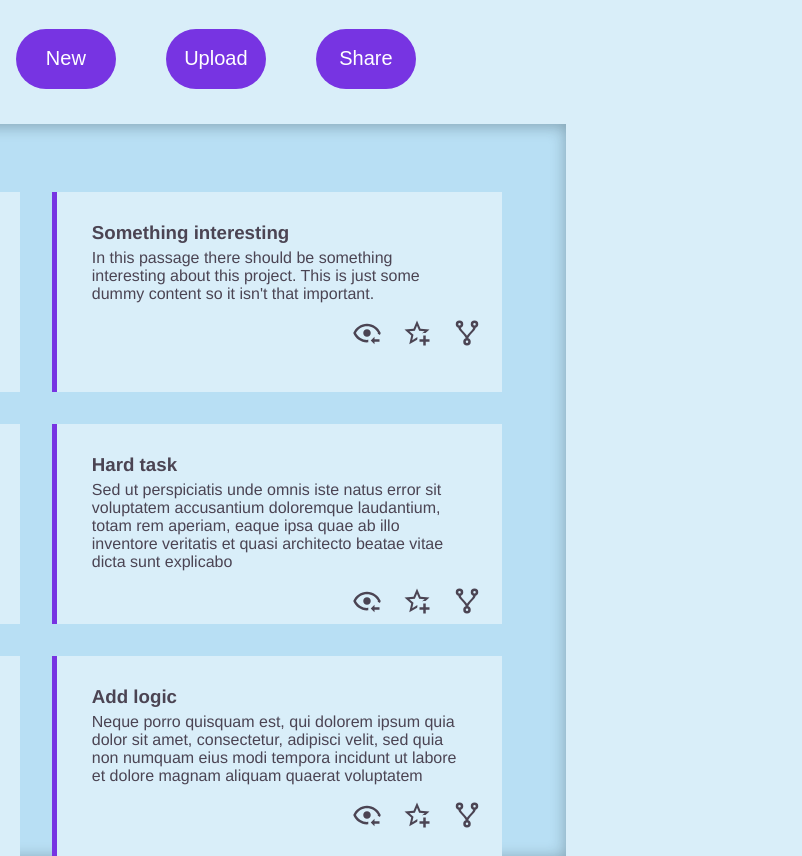
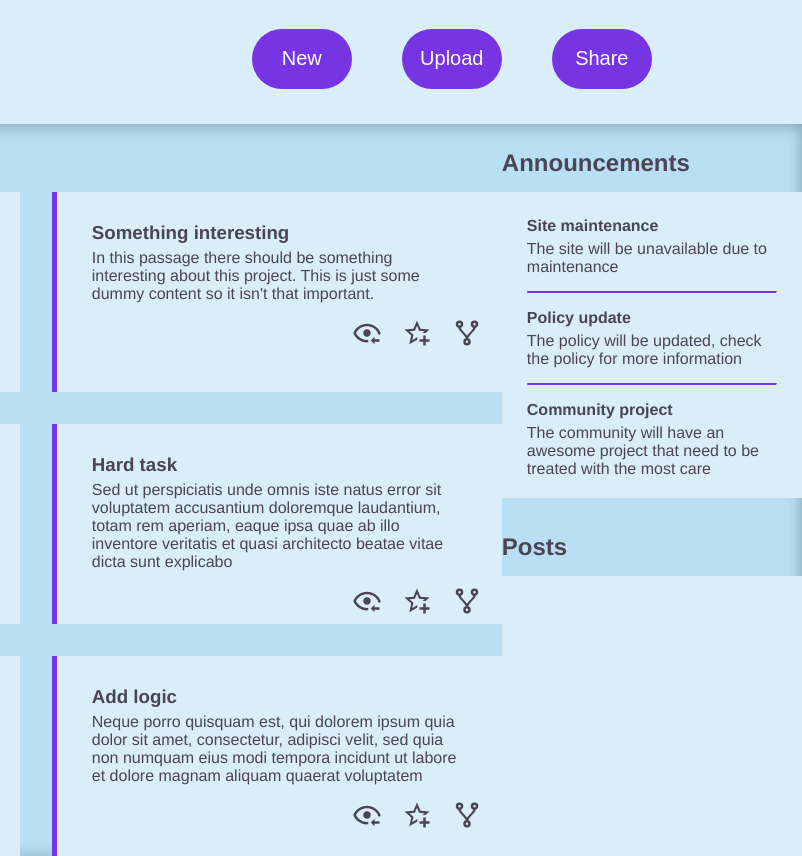
Before and after one commit to SFlrn22/Admin-dashboard, a plain HTML site: page index.html in a window 1280 px wide. Shown: the part 65-921 px from the top of the page, 748-1550 px from the left, 802 px wide, since content can reach past the window. Drawn offline with Linux system fonts and the light colour scheme.

Commit message:
Finish announcement section

```diff
--- a/index.css
+++ b/index.css
@@ -264,6 +264,40 @@ button:active {
     cursor: grab;
 }
 
-.right-content {
+.right-content-top-h2 {
+    padding-top: 25px;
+    color: rgb(75, 68, 83);
+}
 
+.right-content-bot-h2 {
+    padding-top: 35px;
+    color: rgb(75, 68, 83);
 }
+
+.top-card {
+    background-color: rgba(217, 238, 249, 1);
+    margin-top: 15px;
+    width: 300px;
+    height: 306px;
+    display: flex;
+    flex-direction: column;
+    gap: 15px;
+    padding: 25px 25px;
+    color: rgb(75, 68, 83);
+}
+
+.bot-card {
+    background-color: rgba(217, 238, 249, 1);
+    margin-top: 15px;
+    width: 300px;
+    height: 280px;
+    color: rgb(75, 68, 83);
+}
+
+.announcement-card h4 {
+    margin-bottom: 5px;
+}
+
+hr {
+    border-top: 2px solid rgba(119, 52, 226, 1);
+}
--- a/index.html
+++ b/index.html
@@ -156,7 +156,27 @@
                 </div>
             </div>
             <div class="right-content">
+                <h2 class="right-content-top-h2">Announcements</h2>
+                <div class="top-card">
+                    <div class="announcement-card">
+                        <h4>Site maintenance</h4>
+                        <p>The site will be unavailable due to maintenance</p>
+                    </div>
+                    <hr class="line">
+                    <div class="announcement-card">
+                        <h4>Policy update</h4>
+                        <p>The policy will be updated, check the policy for more information</p>
+                    </div>
+                    <hr class="line">
+                    <div class="announcement-card">
+                        <h4>Community project</h4>
+                        <p>The community will have an awesome project that need to be treated with the most care</p>
+                    </div>
+                </div>
+                <h2 class="right-content-bot-h2">Posts</h2>
+                <div class="bot-card">
 
+                </div>
             </div>
         </div>
     </body>
```
